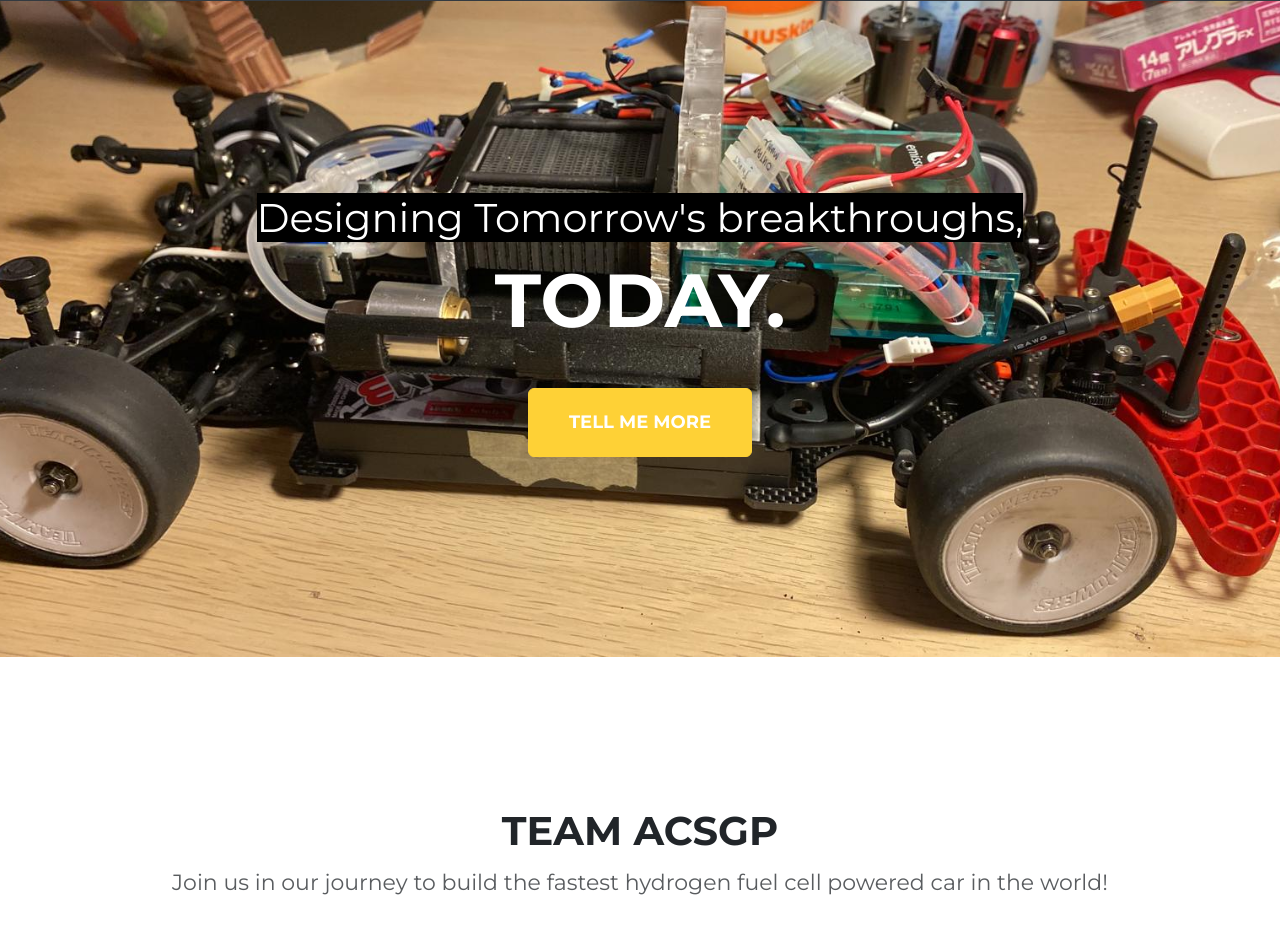
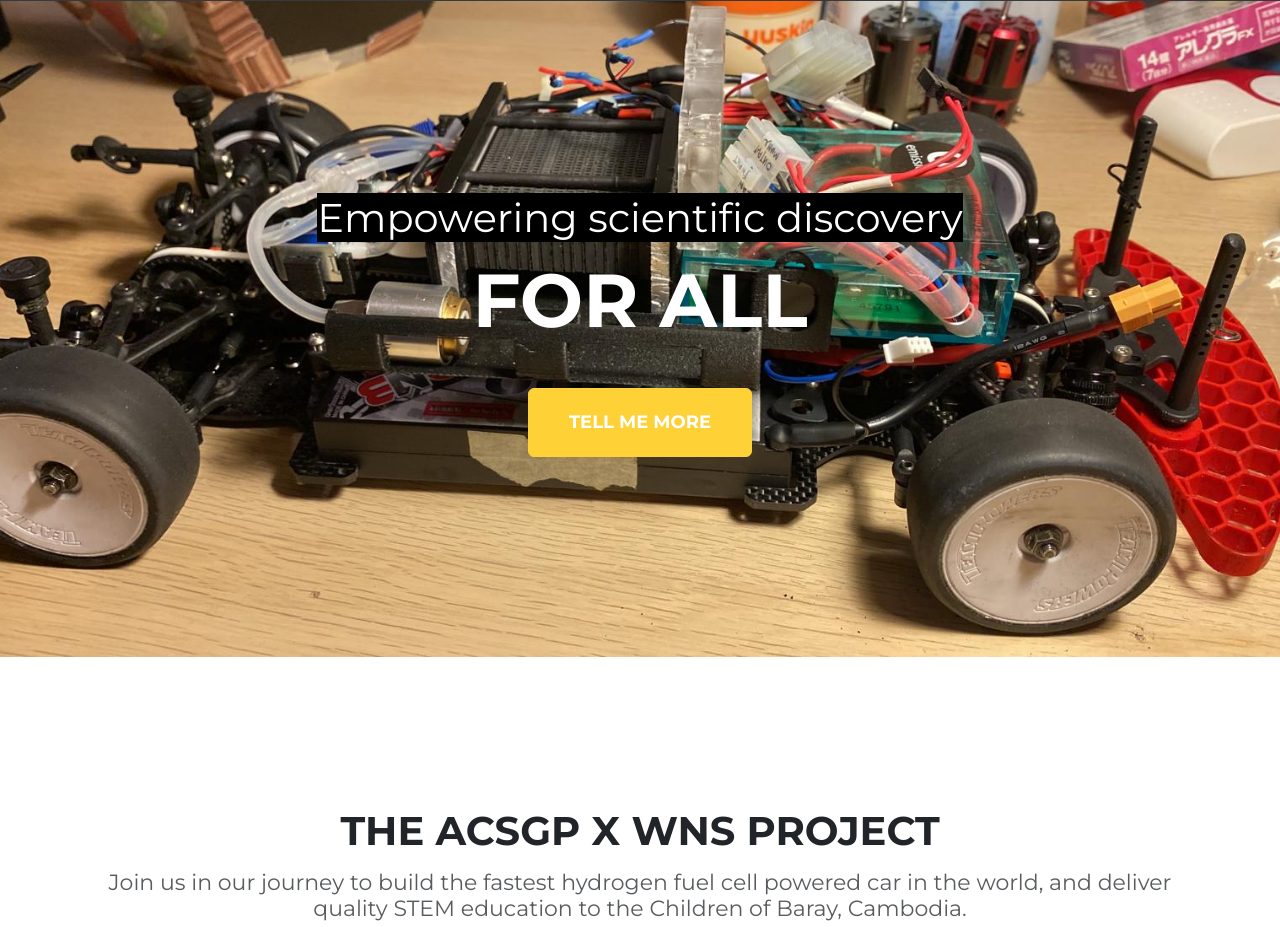
Before and after one commit to kkk1we/ACSGP_website, a plain HTML site: page index.html in a window 1280 px wide. Shown: the part 102-1029 px from the top of the page. Drawn offline with Linux system fonts and the light colour scheme.

Commit message:
changed motto

```diff
--- a/index.html
+++ b/index.html
@@ -30,8 +30,8 @@
     <header class="masthead" style="background-image: url('assets/img/headimg.jpg?h=19b3e6f4de7ddceb401ad2ba38f1b941');">
         <div class="container">
             <div class="intro-text">
-                <div class="intro-lead-in"><span class="intro-lead-in-text">Designing Tomorrow's breakthroughs,</span></div>
-                <div class="intro-heading text-uppercase"><span>Today.</span></div><a class="btn btn-primary btn-xl text-uppercase" role="button" href="#services">Tell mE more</a>
+                <div class="intro-lead-in"><span class="intro-lead-in-text">Empowering scientific discovery</span></div>
+                <div class="intro-heading text-uppercase"><span>For all</span></div><a class="btn btn-primary btn-xl text-uppercase" role="button" href="#services">Tell me more</a>
             </div>
         </div>
     </header>
@@ -39,8 +39,8 @@
         <div class="container">
             <div class="row">
                 <div class="col-lg-12 text-center">
-                    <h2 class="text-uppercase section-heading">Team ACSGP</h2>
-                    <h3 class="text-muted section-subheading" style="font-size: 22px;">Join us in our journey to build the fastest hydrogen fuel cell powered car in the world!</h3>
+                    <h2 class="text-uppercase section-heading">The ACSGP X WNS Project</h2>
+                    <h3 class="text-muted section-subheading" style="font-size: 22px;">Join us in our journey to build the fastest hydrogen fuel cell powered car in the world, and deliver quality STEM education to the Children of Baray, Cambodia.</h3>
                 </div>
             </div>
             <div class="row text-center">
```
